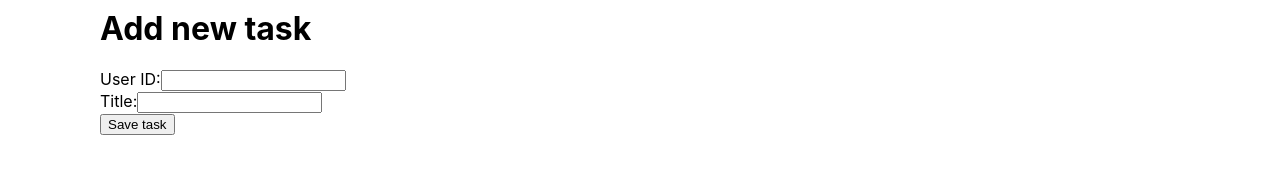
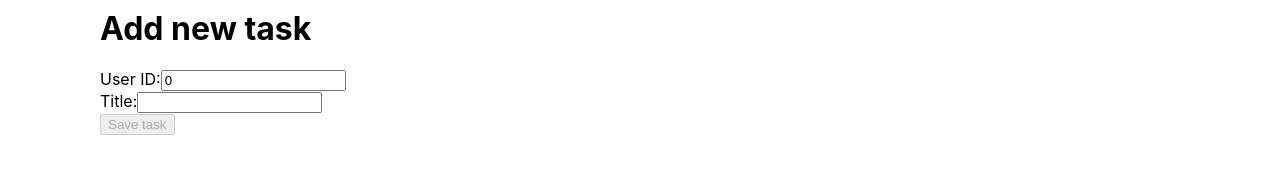
Before and after one commit to HajdukSanchez/Redux_Bedu_Platzi, a React (Create React App) app: page /tasks/new-task in a window 1280 px wide. Shown: the part 155-328 px from the top of the page. Built offline with nearby package versions, Linux system fonts and the light colour scheme.

Commit message:
:art: [ADD] Post method

```diff
--- a/src/actions/tasksActions.js
+++ b/src/actions/tasksActions.js
@@ -1,6 +1,6 @@
 import axios from 'axios'
 // *Types
-import { GET_ALL_TASKS, CHANGE_USER_ID, CHANGE_TASK_TITLE, LOADING_TASKS, ERROR_TASKS } from '../types/tasksTypes'
+import { GET_ALL_TASKS, CHANGE_USER_ID, CHANGE_TASK_TITLE, ADD_NEW_TASK, LOADING_TASKS, ERROR_TASKS } from '../types/tasksTypes'
 
 export const getAllTasks = () => async (dispatch) => {
   dispatch({
@@ -43,3 +43,21 @@ export const changeTitle = (title) => (dispatch) => {
     payload: title,
   })
 }
+
+export const addNewTask = (task) => async (dispatch) => {
+  dispatch({
+    type: LOADING_TASKS,
+  })
+  try {
+    const { data } = await axios.post('https://jsonplaceholder.typicode.com/todos', task)
+    dispatch({
+      type: ADD_NEW_TASK,
+      payload: data,
+    })
+  } catch (error) {
+    dispatch({
+      type: ERROR_TASKS,
+      payload: error.message,
+    })
+  }
+}
--- a/src/components/tasks/NewTask.jsx
+++ b/src/components/tasks/NewTask.jsx
@@ -1,14 +1,28 @@
-import React from 'react'
+import React, { useState } from 'react'
 import { connect } from 'react-redux'
-import { changeTitle, changeUserId } from '../../actions/tasksActions'
+import { changeTitle, changeUserId, addNewTask } from '../../actions/tasksActions'
 
-const NewTask = ({ user_id, title, changeUserId, changeTitle }) => {
+const NewTask = ({ user_id, title, changeUserId, changeTitle, addNewTask }) => {
+  const [userID, setUserID] = useState(user_id)
+  const [titleNew, setTitleNew] = useState(title)
+
   const handleUserId = (event) => {
-    changeUserId(event.target.value)
+    setUserID(event.target.value)
+    changeUserId(userID)
   }
 
   const handleTitle = (event) => {
-    changeTitle(event.target.value)
+    setTitleNew(event.target.value)
+    changeTitle(titleNew)
+  }
+
+  const handleSaveTask = () => {
+    const newTask = {
+      userId: parseInt(userID),
+      title: titleNew,
+      completed: false,
+    }
+    addNewTask(newTask)
   }
 
   return (
@@ -17,16 +31,18 @@ const NewTask = ({ user_id, title, changeUserId, changeTitle }) => {
       <div>
         <label htmlFor='user-id'>
           User ID:
-          <input type='number' name='user-id' value={user_id} onChange={handleUserId} />
+          <input type='number' name='user-id' value={userID} onChange={handleUserId} />
         </label>
       </div>
       <div>
         <label htmlFor='task-text'>
           Title:
-          <input type='text' name='task-text' value={title} onChange={handleTitle} />
+          <input type='text' name='task-text' value={titleNew} onChange={handleTitle} />
         </label>
       </div>
-      <button>Save task</button>
+      <button onClick={handleSaveTask} disabled={!userID || !titleNew}>
+        Save task
+      </button>
     </div>
   )
 }
@@ -36,6 +52,7 @@ const mapStateToProps = ({ tasksReducers }) => tasksReducers
 const mapDispatchToProps = {
   changeUserId,
   changeTitle,
+  addNewTask,
 }
 
 export default connect(mapStateToProps, mapDispatchToProps)(NewTask)
--- a/src/reducers/tasks/tasksReducers.js
+++ b/src/reducers/tasks/tasksReducers.js
@@ -1,11 +1,11 @@
 // *Types
-import { GET_ALL_TASKS, CHANGE_USER_ID, CHANGE_TASK_TITLE, LOADING_TASKS, ERROR_TASKS } from '../../types/tasksTypes'
+import { GET_ALL_TASKS, CHANGE_USER_ID, CHANGE_TASK_TITLE, ADD_NEW_TASK, LOADING_TASKS, ERROR_TASKS } from '../../types/tasksTypes'
 
 const INITIAL_STATE = {
   tasks: {},
   loading: false,
   error: '',
-  user_id: '',
+  user_id: 0,
   title: '',
 }
 
@@ -17,6 +17,8 @@ export default (state = INITIAL_STATE, action) => {
       return { ...state, user_id: action.payload, loading: false }
     case CHANGE_TASK_TITLE:
       return { ...state, title: action.payload, loading: false }
+    case ADD_NEW_TASK:
+      return { ...state, tasks: {}, loading: false }
     case LOADING_TASKS:
       return { ...state, loading: true }
     case ERROR_TASKS:
--- a/src/types/tasksTypes.js
+++ b/src/types/tasksTypes.js
@@ -1,5 +1,6 @@
 export const GET_ALL_TASKS = 'GET_ALL_TASKS' // For get all the TASKS
 export const CHANGE_USER_ID = 'CHANGE_USER_ID' // For change the user ID when we are creating a new task
 export const CHANGE_TASK_TITLE = 'CHANGE_TASK_TITLE' // For change the title of the new task created
+export const ADD_NEW_TASK = 'ADD_NEW_TASK' // For add a new task into
 export const LOADING_TASKS = 'LOADING_TASKS' // For loading the data
 export const ERROR_TASKS = 'ERROR_TASKS' // If we have an error
```
